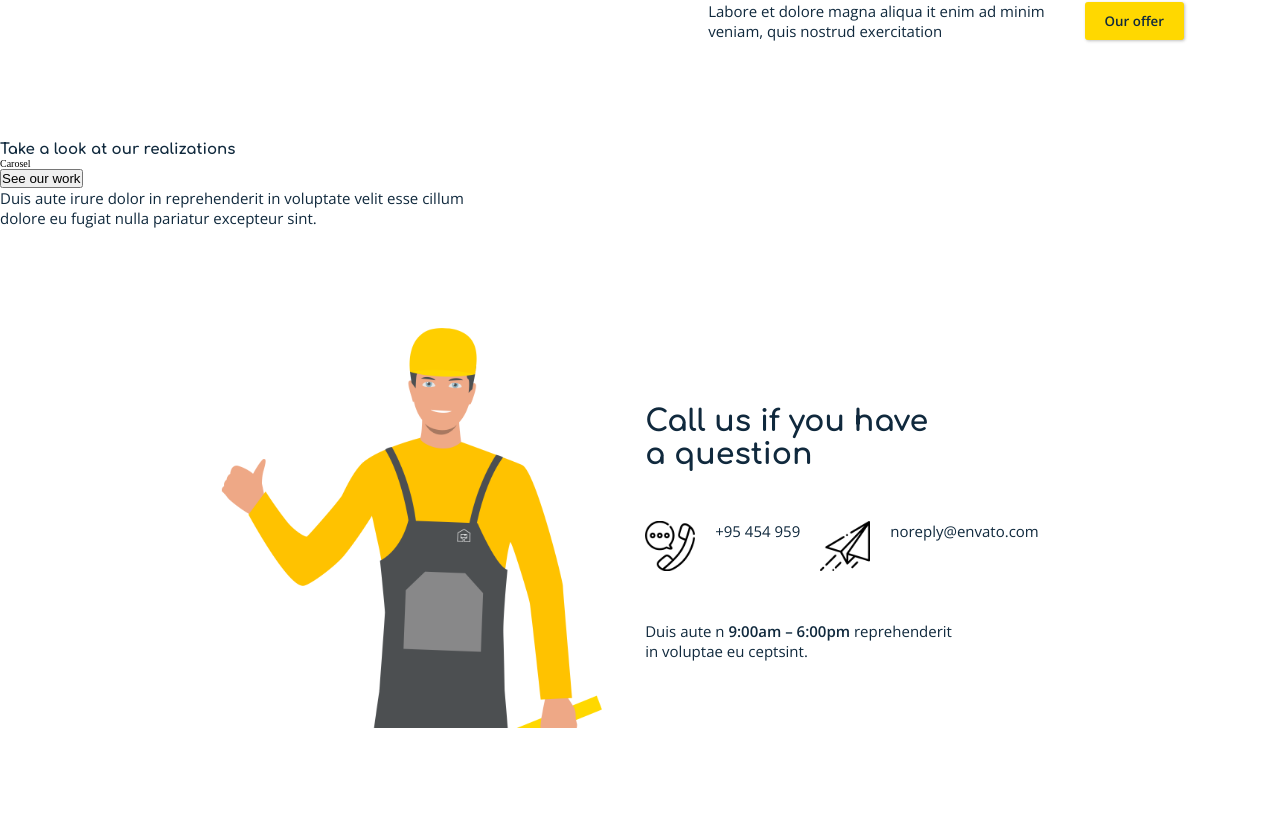
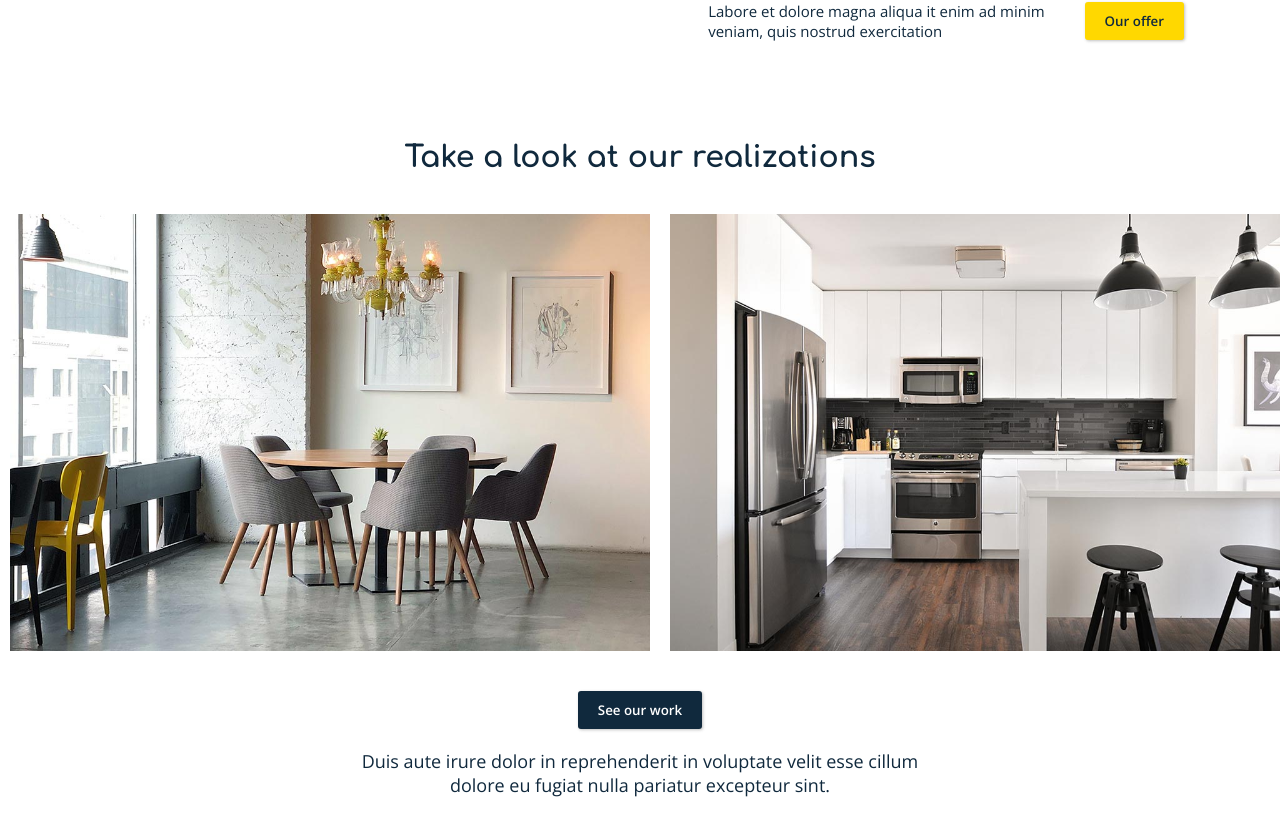
Before and after one commit to EsioFreitas/BeRenovate4, a React (Create React App) app: page / in a window 1280 px wide. Shown: the part 2167-2980 px from the top of the page. Before the commit the page ends 2895 px from the top, so only its background shows below. Built offline with nearby package versions, Linux system fonts and the light colour scheme.

Commit message:
Add service style

```diff
--- a/src/Pages/Main/index.js
+++ b/src/Pages/Main/index.js
@@ -1,12 +1,16 @@
 import React from 'react';
 
 import { Container } from './styles';
+
 import teamPhoto from '../../assets/images/reno4-home-team.png';
 import contruction from '../../assets/images/reno4-home-icon1.png';
 import eletrics from '../../assets/images/reno4-home-icon2.png';
 import plubing from '../../assets/images/reno4-home-icon3.png';
 import callUsCellphonePhoto from '../../assets/images/image.png';
 import callUsEmailPhoto from '../../assets/images/image0.png';
+import modalPhotoOne from '../../assets/images/reno4-home-slide1.jpg';
+import modalPhotoTwo from '../../assets/images/reno4-home-slide2.jpg';
+import modalPhotoThree from '../../assets/images/reno4-home-slide3.jpg';
 
 function Main() {
   return (
@@ -112,11 +116,16 @@ function Main() {
           </div>
         </div>
       </section>
-      <section>
-        <h2>Take a look at our realizations</h2>
-        <div>Carosel</div>
-        <button>See our work</button>
-        <p>
+
+      <section className="projects">
+        <h2 className="projects__title">Take a look at our realizations</h2>
+        <div className="projects__modal">
+          <img src={modalPhotoOne} alt="modal-img" />
+          <img src={modalPhotoTwo} alt="modal-img" />
+          <img src={modalPhotoThree} alt="modal-img" />
+        </div>
+        <button className="btn btn-secondary">See our work</button>
+        <p className="projects__text">
           Duis aute irure dolor in reprehenderit in voluptate velit esse cillum{' '}
           <br />
           dolore eu fugiat nulla pariatur excepteur sint.
--- a/src/Pages/Main/styles.js
+++ b/src/Pages/Main/styles.js
@@ -194,7 +194,33 @@ export const Container = styled.div`
         }
       }
     }
+  }
 
+  .projects {
+    display: flex;
+    flex-direction: column;
+    align-items: center;
 
+    &__title {
+      text-align: center;
+      font-size: 3rem;
+    }
+
+    &__modal {
+      display: flex;
+      overflow: auto;
+      margin: 4rem 0;
+
+      img {
+        margin: 0 1rem;
+        width: 50%;
+      }
+    }
+
+    &__text {
+      text-align: center;
+      font-size: 1.8rem;
+      margin-top: 2rem;
+    }
   }
 `;
```
